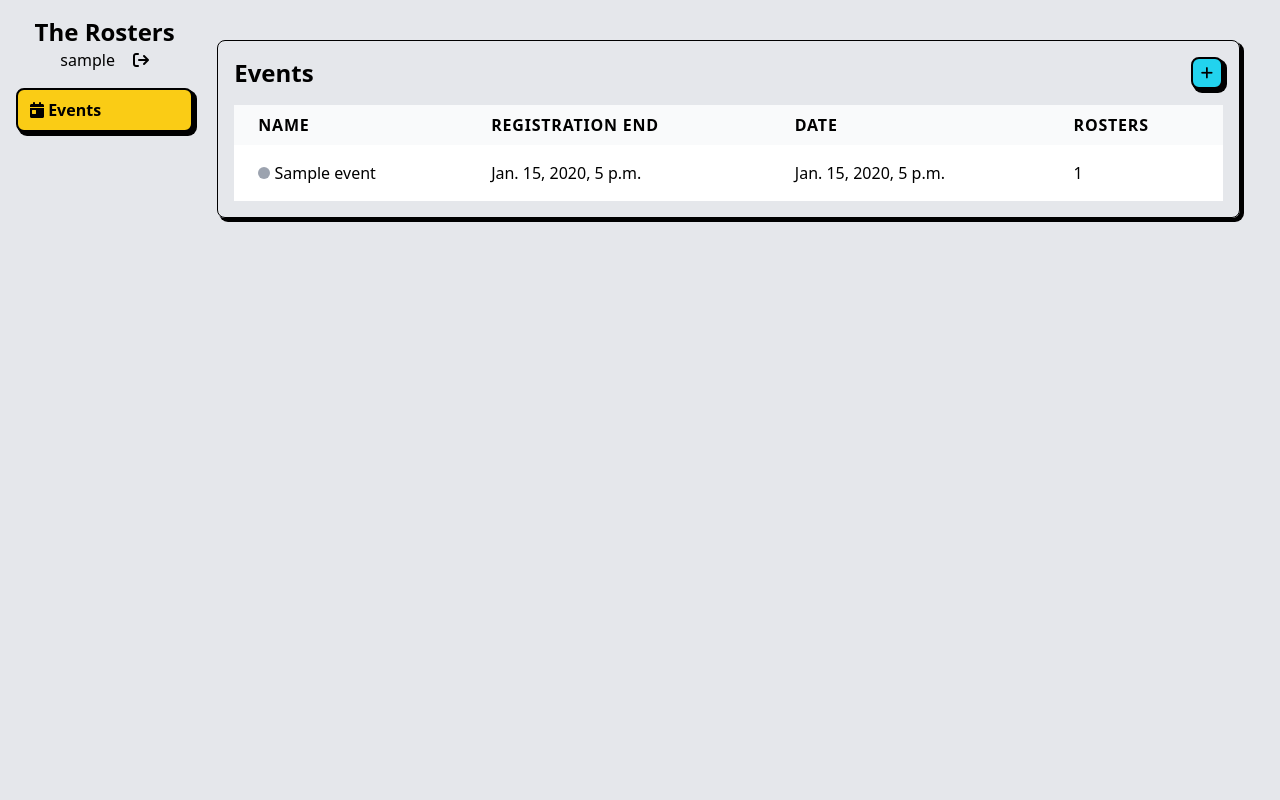
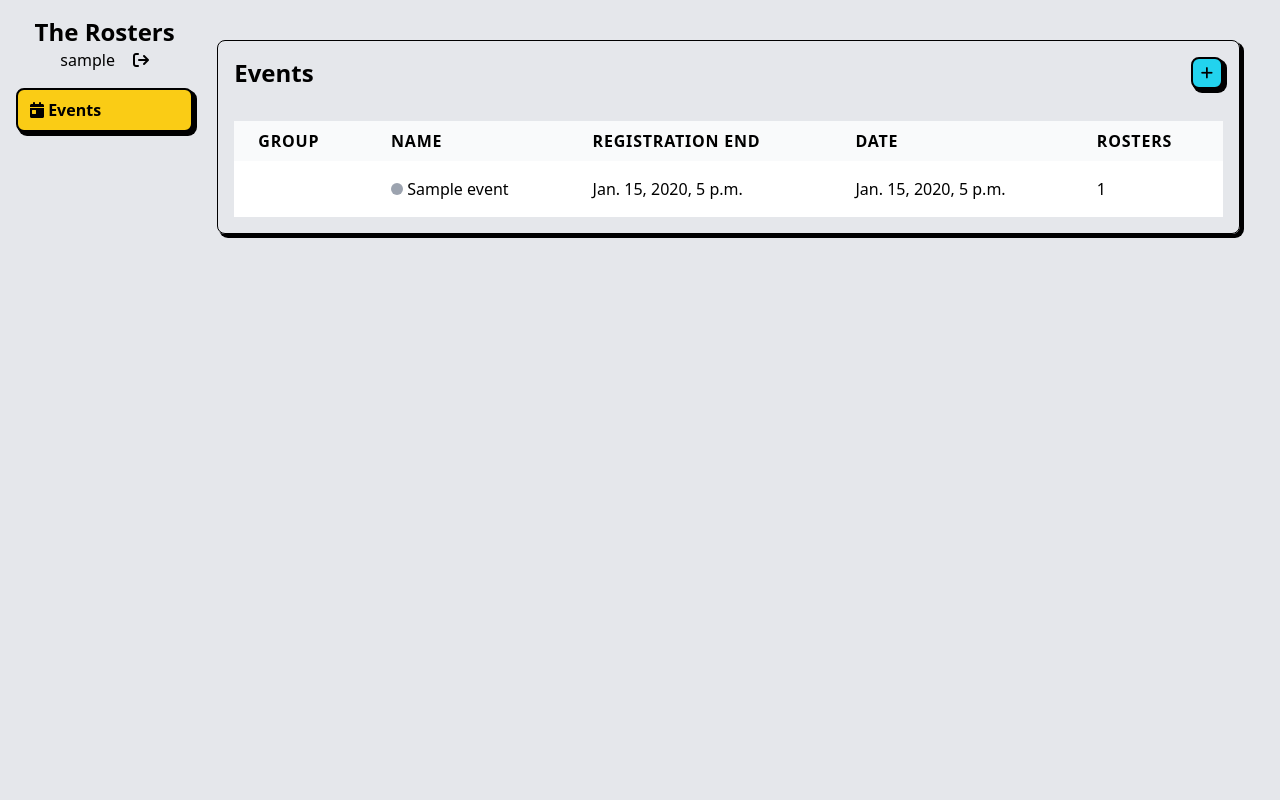
Before and after one commit to eriwiana/pimd-rosters, a Django app: page /events/ in a window 1280 px wide. Run offline with Django 4.2, Linux system fonts and the light colour scheme; a user stored in the database is signed in; tables that the repository leaves empty hold one stand-in row (values such as "Sample post"); some libraries are stand-ins or nearby versions.

Commit message:
Updated with filtered by group

```diff
--- a/rosters/templates/events/detail.html
+++ b/rosters/templates/events/detail.html
@@ -26,8 +26,7 @@
 
     <button name="Save"
       class="w-1/3 p-2 text-emerald-950 font-bold bg-emerald-400 hover:bg-yellow-400 cursor-pointer border-2 border-black rounded-lg shadow-[3px_3px_0px_1px_black]">
-      Save
-      <i class="fas fa-pencil"></i>
+      <i class="fas fa-pencil"></i> Save
     </button>
     <span class="ml-4"><a href="{% url 'event-list' %}" class="hover:underline hover:decoration-yellow-400">Back</a></span>
   </form>
--- a/rosters/templates/events/list.html
+++ b/rosters/templates/events/list.html
@@ -9,9 +9,18 @@
     </div>
   </div>
 
+  <div class="flex mx-auto mb-4 gap-2">
+    {% for group in groups %}
+    <div class="px-2 py-1 text-sm font-bold border-2 border-black rounded-lg shadow-[2px_2px_0px_1px_black]">
+      <a href="{% url 'event-group-list' group_id=group.id %}">{{ group.name }}</a>
+    </div>
+    {% endfor %}
+  </div>
+
   <table class="min-w-full table-auto">
     <thead>
       <tr>
+        <th class="px-6 py-3 bg-gray-50 text-left leading-4 font-bold uppercase tracking-wider">Group</th>
         <th class="px-6 py-3 bg-gray-50 text-left leading-4 font-bold uppercase tracking-wider">Name</th>
         <th class="px-6 py-3 bg-gray-50 text-left leading-4 font-bold uppercase tracking-wider">Registration End</th>
         <th class="px-6 py-3 bg-gray-50 text-left leading-4 font-bold uppercase tracking-wider">Date</th>
@@ -21,6 +30,9 @@
     <tbody>
       {% for event in object_list %}
       <tr class="bg-white">
+        <td class="px-6 py-4 whitespace-no-wrap">
+          {{ event.group.name }}
+        </td>
         <td class="px-6 py-4 whitespace-no-wrap">
           <a href="{% url 'event-detail' event.id|stringformat:'s' %}" class="hover:underline hover:decoration-yellow-400">
             <span
--- a/rosters/urls.py
+++ b/rosters/urls.py
@@ -5,6 +5,11 @@ from rosters import views
 urlpatterns = [
     path("", views.HomeView.as_view(), name="home"),
     path("events/", views.EventListView.as_view(), name="event-list"),
+    path(
+        "events/group/<int:group_id>/",
+        views.EventListView.as_view(),
+        name="event-group-list",
+    ),
     path("events/new/", views.EventCreateView.as_view(), name="event-create"),
     path(
         "events/<uuid:event_id>/",
--- a/rosters/views.py
+++ b/rosters/views.py
@@ -3,9 +3,12 @@ from typing import Any
 from django.contrib.auth import authenticate, login, logout
 from django.contrib.auth.forms import AuthenticationForm
 from django.contrib.auth.mixins import LoginRequiredMixin
+from django.contrib.auth.models import Group
+from django.db.models.query import QuerySet
 from django.shortcuts import redirect, render
 from django.views.generic import CreateView, ListView, UpdateView, View
 
+from rosters.forms import EventCreateForm
 from rosters.methods import get_menus
 from rosters.models import Event
 
@@ -16,8 +19,25 @@ class EventListView(LoginRequiredMixin, ListView):
     model = Event
     template_name = "events/list.html"
 
+    def get_queryset(self) -> QuerySet[Any]:
+        qs = super().get_queryset()
+
+        group_id = self.request.resolver_match.kwargs.get("group_id", None)
+        if group_id:
+            return qs.filter(group_id=group_id)
+
+        if not self.request.user.is_superuser:
+            return qs.filter(group__in=self.request.user.groups.all())
+
+        return qs
+
     def get_context_data(self, **kwargs: Any) -> dict[str, Any]:
         kwargs["menus"] = get_menus(active="Events")
+
+        kwargs["groups"] = self.request.user.groups.all()
+        if self.request.user.is_superuser:
+            kwargs["groups"] = Group.objects.all()
+
         return super().get_context_data(**kwargs)
 
 
@@ -38,6 +58,7 @@ class EventDetailView(LoginRequiredMixin, UpdateView):
 
     def get_context_data(self, **kwargs: Any) -> dict[str, Any]:
         kwargs["menus"] = get_menus(active="Events")
+        kwargs["groups"] = self.request.user.groups.all()
         return super().get_context_data(**kwargs)
 
 
@@ -46,13 +67,13 @@ class EventCreateView(LoginRequiredMixin, CreateView):
     redirect_field_name = "home"
     model = Event
     template_name = "events/detail.html"
-    fields = [
-        "title",
-        "event_date",
-        "register_end_date",
-        "description",
-    ]
+    form_class = EventCreateForm
     success_url = "/events"
+
+    def get_form_kwargs(self) -> dict[str, Any]:
+        kwargs = super().get_form_kwargs()
+        kwargs["user"] = self.request.user
+        return kwargs
 
     def get_context_data(self, **kwargs: Any) -> dict[str, Any]:
         kwargs["menus"] = get_menus(active="Events")
```
